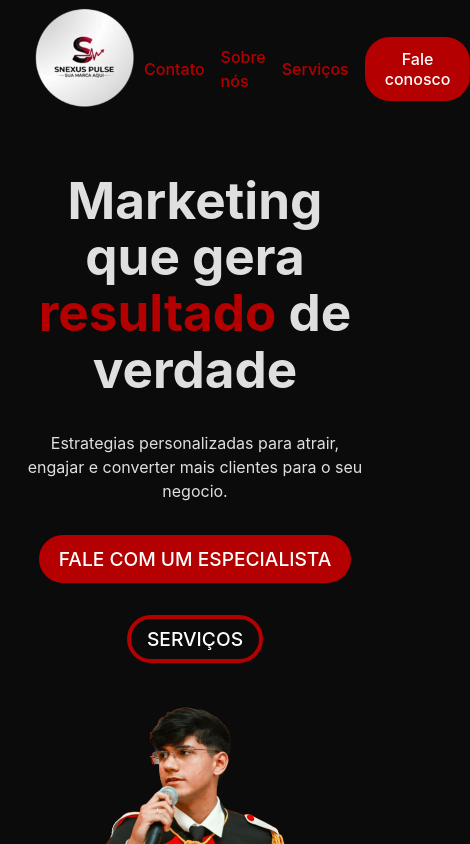
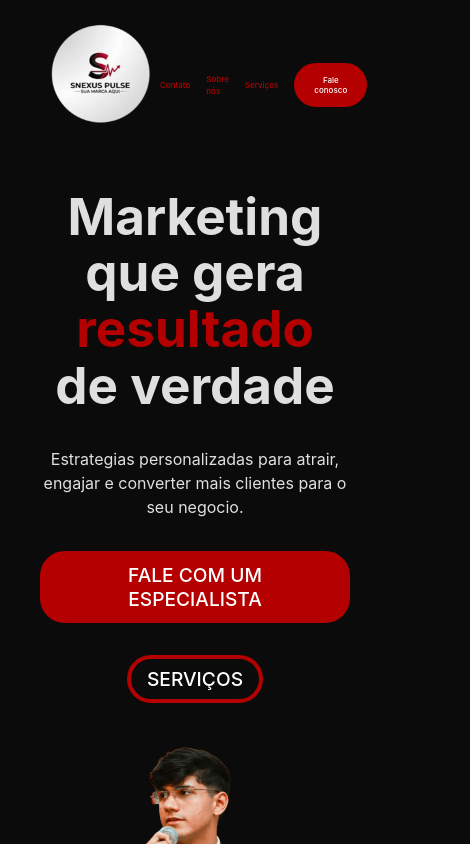
Before and after one commit to r4viel/snexus, a React (Vite) app in the folder snexus/: page / in a window 390 px wide. Shown: the top 844 px of the page, 470 px wide, since content can reach past the window. Built offline with nearby package versions, Linux system fonts and the light colour scheme.

Commit message:
Reduce padding and font size for mobile view

```diff
--- a/snexus/src/App.css
+++ b/snexus/src/App.css
@@ -183,9 +183,6 @@ text-align: center;
 }
 
 @media (max-width: 768px) {
-  #root {
-    padding: 1rem;
-  }
   .Header {
     display : flex;
   }
@@ -196,7 +193,7 @@ text-align: center;
   .nav-button {
     margin-left: 0;
     margin-right: 1rem;
-    font-size: 1rem;
+    font-size: 0.5rem;
   }
   .MainDisplay {
     flex-direction: column;
```
